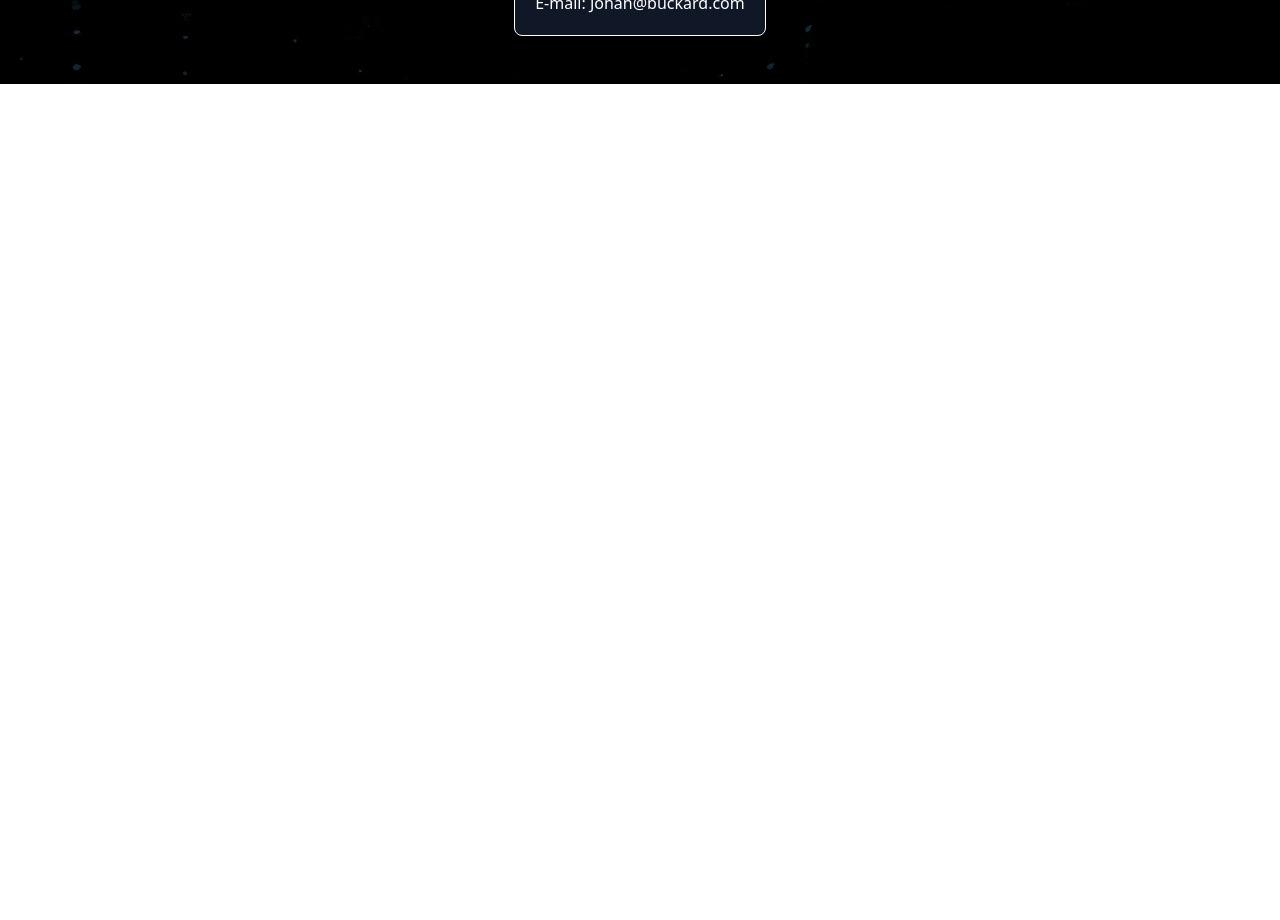
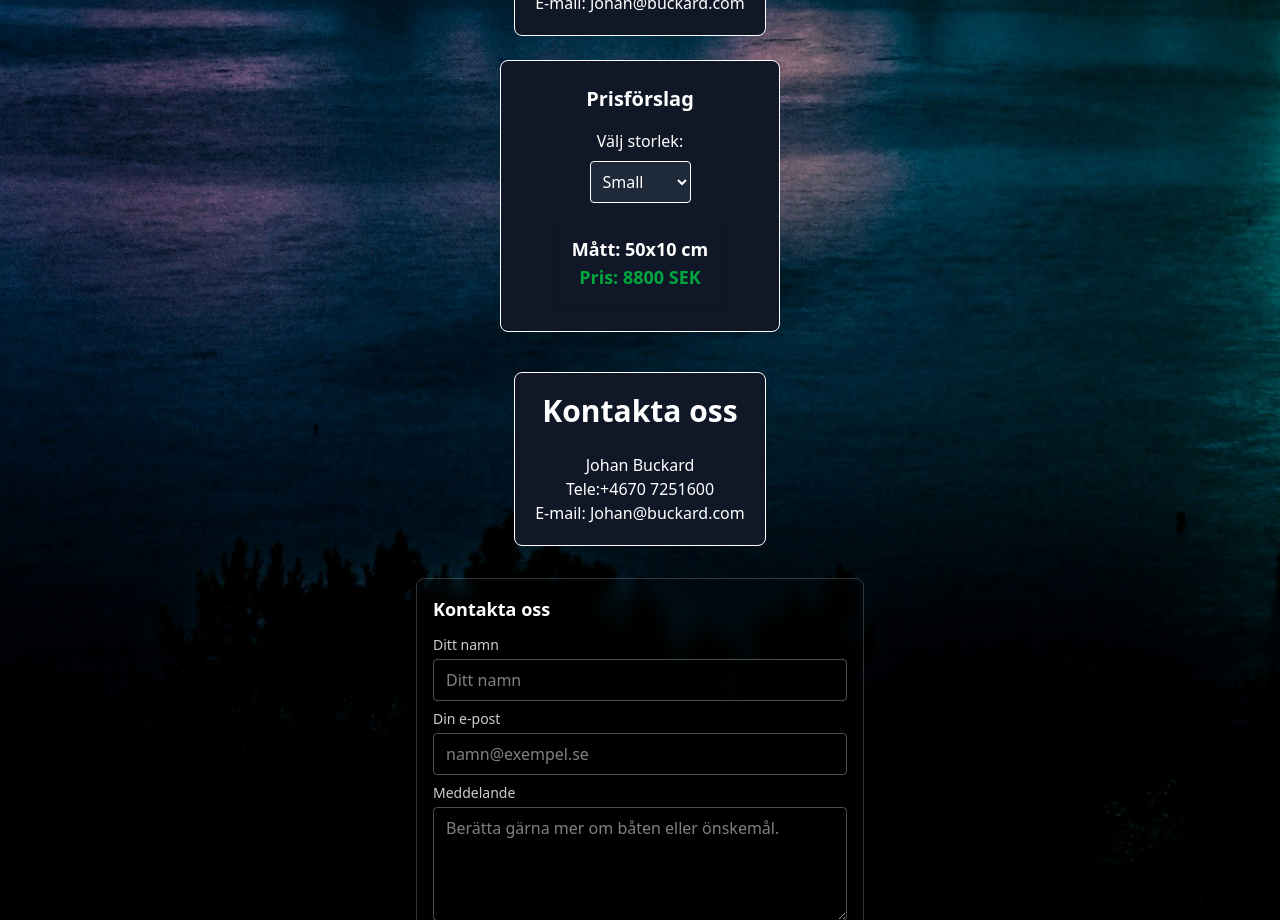
Before and after one commit to Abuckard/buckardwebsite, a React (Vite) app: page /signs in a window 1280 px wide. Shown: the part 1880-2800 px from the top of the page. Before the commit the page ends 1964 px from the top, so only its background shows below. Built offline with nearby package versions, Linux system fonts and the light colour scheme; a web font is replaced by a local one.

Commit message:
ContactForm

```diff
--- a/index.html
+++ b/index.html
@@ -7,7 +7,7 @@
   <link rel="stylesheet" href="https://use.typekit.net/kll3kok.css">
   <link href="/src/index.css" rel="stylesheet">
   <meta name="viewport" content="width=device-width, initial-scale=1.0" />
-  <title>Vite + React + TS</title>
+  <title>Buckards Båtar</title>
 </head>
 
 <body>
--- a/package.json
+++ b/package.json
@@ -18,6 +18,7 @@
     "bcrypt": "^5.1.1",
     "bcryptjs": "^3.0.2",
     "cors": "^2.8.5",
+    "emailjs-com": "^3.2.0",
     "framer-motion": "^12.23.12",
     "react": "^19.0.0",
     "react-dom": "^19.0.0",
--- /dev/null
+++ b/src/components/ContactForm.tsx
@@ -0,0 +1,192 @@
+// import { useRef } from "react";
+// import emailjs from "emailjs-com";
+
+// const ContactForm = ({ designData }: { designData: any }) => {
+//     const formRef = useRef<HTMLFormElement>(null);
+
+//     const sendEmail = (e: React.FormEvent) => {
+//         e.preventDefault();
+//         if (!formRef.current) return;
+
+//         emailjs.sendForm(
+//             "service_0jmw8md",
+//             "template_fajoazn",
+//             formRef.current,
+//             "uLZStVmQA_q_MDGe5"
+//         )
+//             .then(() => {
+//                 alert("Meddelandet skickat! 🎉");
+//             })
+//             .catch((err) => {
+//                 console.error(err);
+//                 alert("Kunde inte skicka, försök igen senare.");
+//             });
+//     };
+
+//     return (
+//         <form ref={formRef} onSubmit={sendEmail} className="flex flex-col gap-2">
+//             <input type="text" name="user_name" placeholder="Ditt namn" required />
+//             <input type="email" name="user_email" placeholder="Din e-post" required />
+//             <textarea name="message" placeholder="Meddelande" />
+
+//             {/* Skicka med designinfo */}
+//             <input type="hidden" name="designData" value={JSON.stringify(designData)} />
+
+//             <button type="submit" className="bg-blue-600 text-white px-4 py-2 rounded">
+//                 Skicka
+//             </button>
+//         </form>
+//     );
+// };
+
+// export default ContactForm;
+
+
+import { useRef, useState, useMemo } from "react";
+import emailjs from "emailjs-com";
+
+type ContactFormProps = {
+    designData: any;
+};
+
+const ContactForm = ({ designData }: ContactFormProps) => {
+    const formRef = useRef<HTMLFormElement>(null);
+    const [sending, setSending] = useState(false);
+    const [sent, setSent] = useState(false);
+    const [error, setError] = useState<string | null>(null);
+
+    // Plocka fram säkra default-värden så vi slipper undefined i templaten
+    const fields = useMemo(() => {
+        const d = designData || {};
+        return {
+            main_text: d.text ?? "",
+            main_font: d.selectedFont ?? "",
+            main_color: d.selectedColor ?? "",
+            main_glow: d.selectedGlow ?? "none",
+            main_rotation: typeof d.rotation === "number" ? d.rotation : 0,
+            main_position_top: d.textPosition?.top ?? 50,
+            main_position_left: d.textPosition?.left ?? 50,
+            main_size_px: d.fontSize ?? 16,
+
+            extra_text: d.text2 ?? "",
+            extra_font: d.selectedFont2 ?? "",
+            extra_color: d.selectedColor2 ?? "",
+            extra_glow: d.selectedGlow2 ?? "none",
+            extra_rotation: typeof d.rotation2 === "number" ? d.rotation2 : 0,
+            extra_position_top: d.textPosition2?.top ?? 65,
+            extra_position_left: d.textPosition2?.left ?? 50,
+            extra_size_px: d.fontSize2 ?? 14,
+            extra_enabled: d.showExtra ? "Ja" : "Nej",
+
+            size_choice: d.selectedSize ?? "",
+            price_sek: typeof d.totalPrice === "number" ? d.totalPrice : "",
+            bg_scale: d.bgScale ?? 1,
+        };
+    }, [designData]);
+
+    const sendEmail = (e: React.FormEvent) => {
+        e.preventDefault();
+        if (!formRef.current || sending) return;
+
+        setSending(true);
+        setSent(false);
+        setError(null);
+
+        emailjs
+            .sendForm(
+                "service_0jmw8md",     // <-- din Service ID
+                "template_fajoazn",    // <-- din Template ID
+                formRef.current,
+                "uLZStVmQA_q_MDGe5"    // <-- din Public Key
+            )
+            .then(() => {
+                setSent(true);
+            })
+            .catch((err) => {
+                console.error(err);
+                setError("Kunde inte skicka, försök igen senare.");
+            })
+            .finally(() => setSending(false));
+    };
+
+    return (
+        <form
+            ref={formRef}
+            onSubmit={sendEmail}
+            className="mt-8 w-full max-w-md rounded-lg border border-white/20 p-4 backdrop-blur-sm"
+        >
+            <h3 className="mb-3 text-lg font-semibold">Kontakta oss</h3>
+
+            <div className="mb-2">
+                <label className="mb-1 block text-sm text-white/80">Ditt namn</label>
+                <input
+                    type="text"
+                    name="user_name"
+                    placeholder="Ditt namn"
+                    required
+                    className="w-full rounded border border-white/30 bg-transparent px-3 py-2 text-white placeholder-white/50 focus:outline-none"
+                />
+            </div>
+
+            <div className="mb-2">
+                <label className="mb-1 block text-sm text-white/80">Din e-post</label>
+                <input
+                    type="email"
+                    name="user_email"
+                    placeholder="namn@exempel.se"
+                    required
+                    className="w-full rounded border border-white/30 bg-transparent px-3 py-2 text-white placeholder-white/50 focus:outline-none"
+                />
+            </div>
+
+            <div className="mb-4">
+                <label className="mb-1 block text-sm text-white/80">Meddelande</label>
+                <textarea
+                    name="message"
+                    placeholder="Berätta gärna mer om båten eller önskemål."
+                    rows={4}
+                    className="w-full rounded border border-white/30 bg-transparent px-3 py-2 text-white placeholder-white/50 focus:outline-none"
+                />
+            </div>
+
+            {/* ---- DOLDA FÄLT: snygg struktur till templaten ---- */}
+            <input type="hidden" name="main_text" value={fields.main_text} />
+            <input type="hidden" name="main_font" value={fields.main_font} />
+            <input type="hidden" name="main_color" value={fields.main_color} />
+            <input type="hidden" name="main_glow" value={fields.main_glow} />
+            <input type="hidden" name="main_rotation" value={String(fields.main_rotation)} />
+            <input type="hidden" name="main_position_top" value={String(fields.main_position_top)} />
+            <input type="hidden" name="main_position_left" value={String(fields.main_position_left)} />
+            <input type="hidden" name="main_size_px" value={String(fields.main_size_px)} />
+
+            <input type="hidden" name="extra_enabled" value={fields.extra_enabled} />
+            <input type="hidden" name="extra_text" value={fields.extra_text} />
+            <input type="hidden" name="extra_font" value={fields.extra_font} />
+            <input type="hidden" name="extra_color" value={fields.extra_color} />
+            <input type="hidden" name="extra_glow" value={fields.extra_glow} />
+            <input type="hidden" name="extra_rotation" value={String(fields.extra_rotation)} />
+            <input type="hidden" name="extra_position_top" value={String(fields.extra_position_top)} />
+            <input type="hidden" name="extra_position_left" value={String(fields.extra_position_left)} />
+            <input type="hidden" name="extra_size_px" value={String(fields.extra_size_px)} />
+
+            <input type="hidden" name="size_choice" value={fields.size_choice} />
+            <input type="hidden" name="price_sek" value={String(fields.price_sek)} />
+            <input type="hidden" name="bg_scale" value={String(fields.bg_scale)} />
+
+            {/* ---- Knapp & states ---- */}
+            <button
+                type="submit"
+                disabled={sending}
+                className={`w-full rounded px-4 py-2 font-medium ${sending ? "bg-white/30 text-white/60 cursor-not-allowed" : "bg-blue-600 text-white hover:bg-blue-500"
+                    }`}
+            >
+                {sending ? "Skickar…" : "Skicka"}
+            </button>
+
+            {sent && <p className="mt-3 text-sm text-emerald-400">Meddelandet skickat! 🎉</p>}
+            {error && <p className="mt-3 text-sm text-red-400">{error}</p>}
+        </form>
+    );
+};
+
+export default ContactForm;
--- a/src/components/FontCreate.tsx
+++ b/src/components/FontCreate.tsx
@@ -378,6 +378,7 @@ import getTextStyle from "./TextStyle";
 import EmailInput from "./EmailInput";
 import OrderButton from "./OrderButton";
 import ContactInfo from "./ContactInfo";
+import ContactForm from "./ContactForm";
 
 const fonts = [
     "Arial", "Courier New", "Georgia", "Times New Roman", "Verdana", "Comic Sans MS",
@@ -456,6 +457,27 @@ const FontCreate = () => {
         bgScale,
         showExtra, text2, selectedFont2, selectedColor2, selectedGlow2, fontSize2, rotation2, textPosition2
     ]);
+
+    const designData = {
+        text,
+        selectedFont,
+        selectedColor,
+        selectedGlow,
+        fontSize,
+        rotation,
+        textPosition,
+        bgScale,
+        showExtra,
+        text2,
+        selectedFont2,
+        selectedColor2,
+        selectedGlow2,
+        fontSize2,
+        rotation2,
+        textPosition2,
+        selectedSize,
+        totalPrice,
+    };
 
     return (
         <div className="flex flex-col items-center justify-center min-h-screen p-6 text-white relative w-full">
@@ -738,6 +760,15 @@ const FontCreate = () => {
 
             <PriceExample />
             <ContactInfo />
+            <div className="flex flex-col items-center justify-center min-h-screen p-6 text-white relative w-full">
+                {/* ...din kod för inputs, sliders, BackgroundImage osv */}
+
+                <PriceExample />
+                <ContactInfo />
+
+                {/* NYTT – kontaktformuläret */}
+                <ContactForm designData={designData} />
+            </div>
         </div>
     );
 };
--- a/src/components/Header.tsx
+++ b/src/components/Header.tsx
@@ -9,7 +9,11 @@ const Header = () => {
     return (
         <header className="bg-gray-900 text-white p-4 shadow-md fixed w-full top-0 z-50">
             <div className="container mx-auto flex justify-between items-center">
-                <h1 className="text-xl font-bold">Buckards Båtar</h1>
+                <h1 className="text-xl font-bold">
+                    <Link to="/" className="hover:underline">
+                        Buckards Båtar
+                    </Link>
+                </h1>
                 <button onClick={() => setIsOpen(!isOpen)} className="md:hidden">
                     ☰
                 </button>
```
Also changed, not shown: 1 other file (tests, documents, lock files or other folders).
